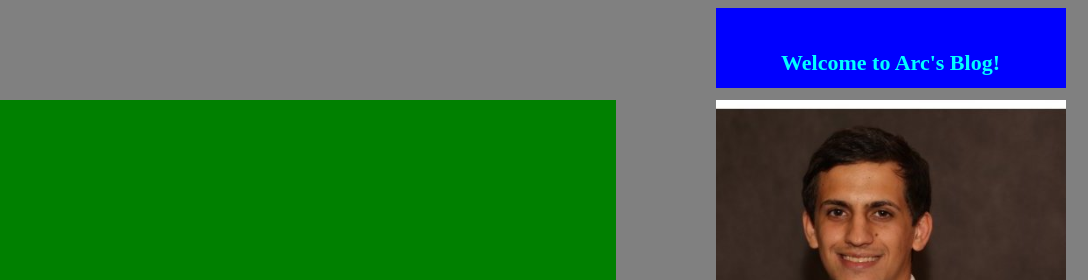
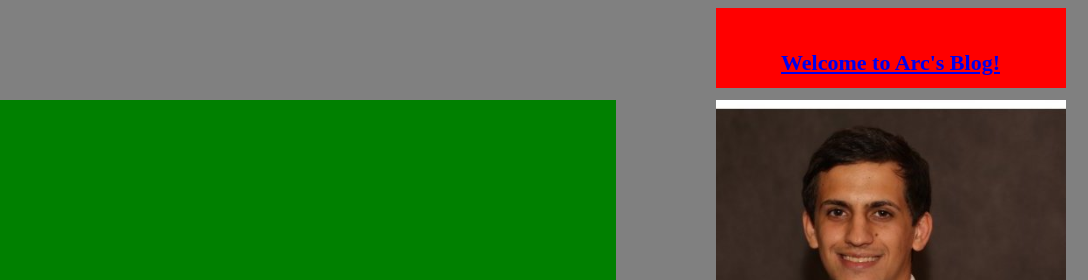
Before and after one commit to arcpetretta/arcpetretta.github.io, a plain HTML site: page index.html in a window 1280 px wide. Shown: the top 280 px of the page, 192-1280 px from the left. Drawn offline with Linux system fonts and the light colour scheme.

Commit message:
some edits

```diff
--- a/Stylesheet/stylesheet.css
+++ b/Stylesheet/stylesheet.css
@@ -4,7 +4,7 @@ html {
 
 .tagline{
 	color:cyan;
-	background-color: blue;
+	background-color: red;
 	width: 350px;
 	height: 60px;
 	font-weight: bold;
--- a/index.html
+++ b/index.html
@@ -12,7 +12,7 @@
       <img width = "180" height = "85"  src = "../imgs/TBD_Logo.jpg" alt = "logo"/>
     </section>
     <section class = "tagline">
-       <p>Welcome to Arc's Blog!</p>
+       <a href = "arcpetretta.github.io/cheat-sheet.html"><p>Welcome to Arc's Blog!</p></a>
     </section>
   </section>
 
```
Also changed, not shown: cheat-sheet.html (+1 -1 lines).
